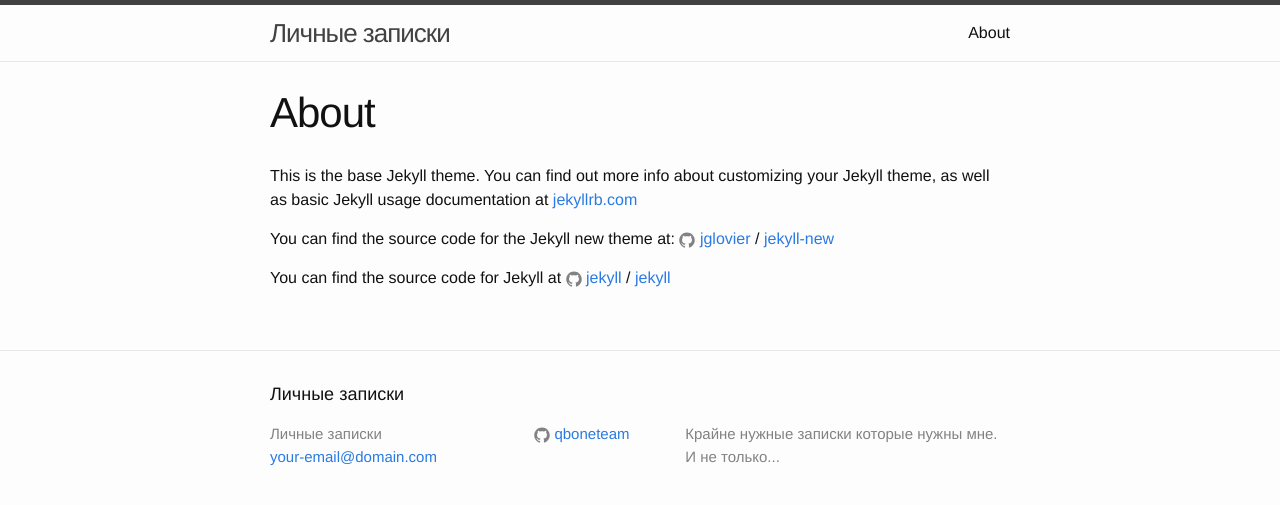
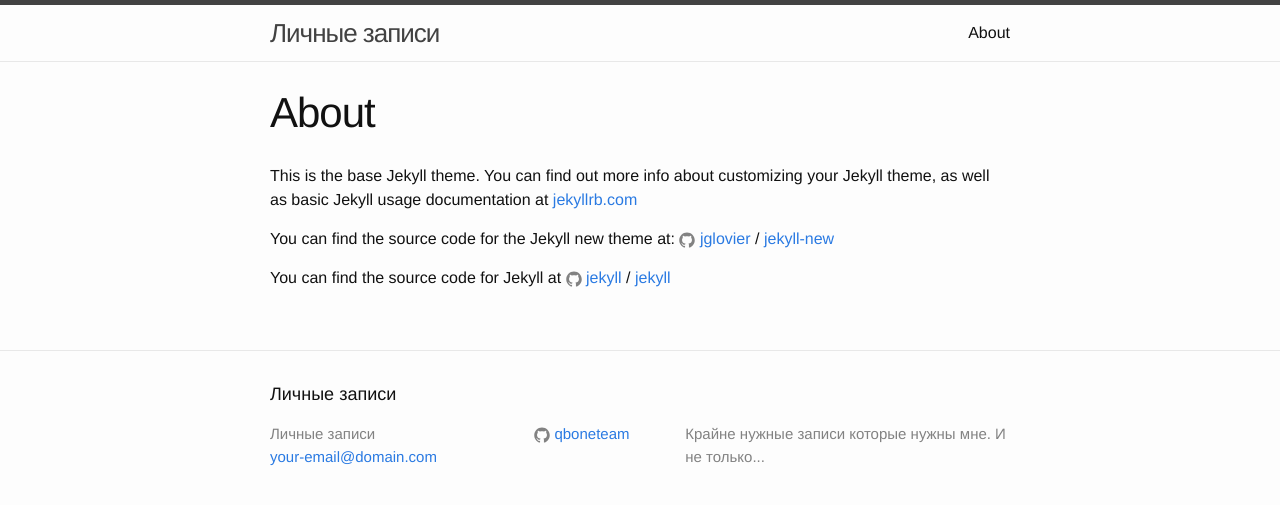
Before and after one commit to qboneteam/timoshik.ru, a Jekyll site: the page built from about.md, in a window 1280 px wide. Shown: the top 505 px of the page. Built offline with Jekyll 4.4.1, drawn with Linux system fonts in a browser that asks for light colours.

Commit message:
Update _config.yml
some fix

```diff
--- a/_config.yml
+++ b/_config.yml
@@ -6,10 +6,10 @@
 # 'jekyll serve'. If you change this file, please restart the server process.
 
 # Site settings
-title: Личные записки
+title: Личные записи
 email: your-email@domain.com
 description: > # this means to ignore newlines until "baseurl:"
-  Крайне нужные записки которые нужны мне. И не только...
+  Крайне нужные записи которые нужны мне. И не только...
 baseurl: "" # the subpath of your site, e.g. /blog
 url: "http://yourdomain.com" # the base hostname & protocol for your site
 twitter_username:
```
